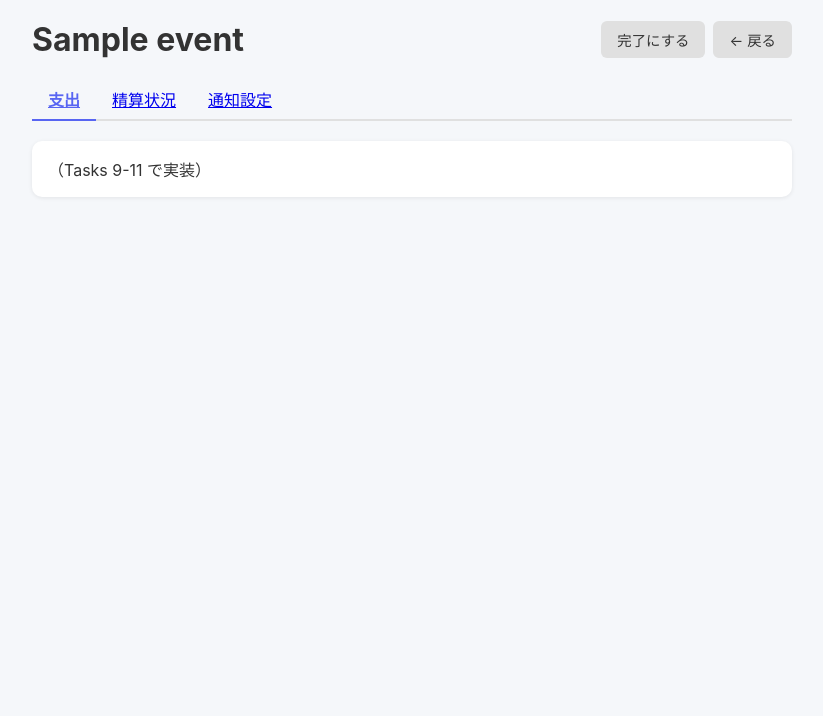
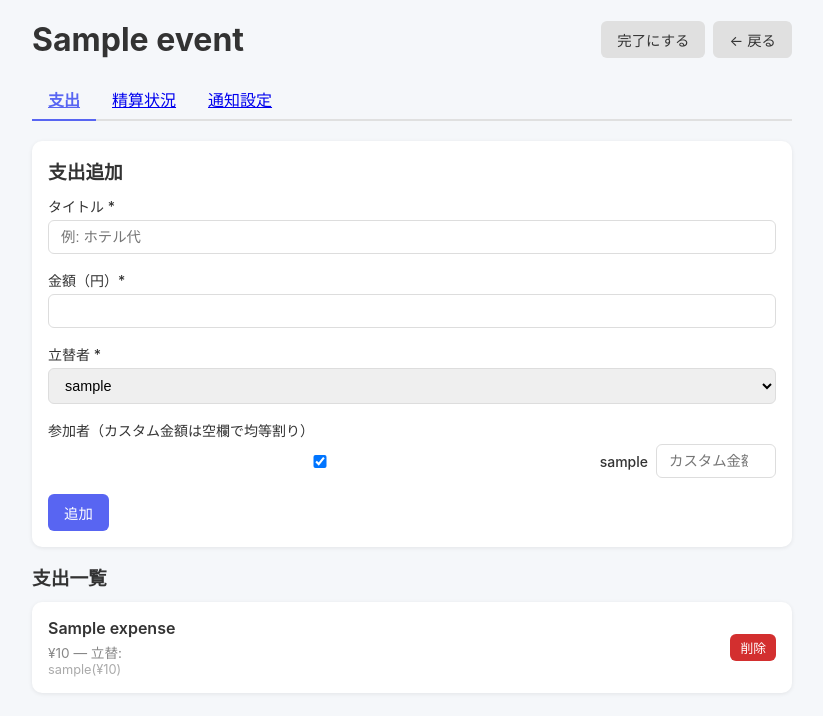
Before and after one commit to ZakkyR/walican_reminder, a FastAPI app: page /events/1 in a window 1280 px wide. Shown: the part 49-765 px from the top of the page, without its empty margins (228-1051 px from the left). Run offline with FastAPI, Linux system fonts and the light colour scheme; the visitor is signed in with stand-in values (Sample User, id 1); tables that the repository leaves empty hold one stand-in row (values such as "Sample post"); some libraries are stand-ins or nearby versions.

Commit message:
feat: expense management with settlement recalculation

```diff
--- a/app/main.py
+++ b/app/main.py
@@ -2,7 +2,7 @@ from fastapi import FastAPI
 from fastapi.staticfiles import StaticFiles
 from starlette.middleware.sessions import SessionMiddleware
 from app.config import settings
-from app.routers import auth, home, groups, events
+from app.routers import auth, home, groups, events, expenses
 
 app = FastAPI(title="Walican Reminder")
 app.add_middleware(SessionMiddleware, secret_key=settings.session_secret)
@@ -11,3 +11,4 @@ app.include_router(auth.router)
 app.include_router(home.router)
 app.include_router(groups.router)
 app.include_router(events.router)
+app.include_router(expenses.router)
--- a/app/templates/events/partials/expenses_tab.html
+++ b/app/templates/events/partials/expenses_tab.html
@@ -1 +1,58 @@
-<div class="card"><p>（Tasks 9-11 で実装）</p></div>
+<div class="card" style="margin-bottom:16px;">
+  <h3 style="margin-bottom:12px;">支出追加</h3>
+  <form method="post" action="/events/{{ event.id }}/expenses">
+    <div class="form-group">
+      <label>タイトル *</label>
+      <input type="text" name="title" required placeholder="例: ホテル代">
+    </div>
+    <div class="form-group">
+      <label>金額（円）*</label>
+      <input type="number" name="total_amount" required min="1">
+    </div>
+    <div class="form-group">
+      <label>立替者 *</label>
+      <select name="paid_by" required>
+        {% for p in participants %}
+          <option value="{{ p.id }}">{{ p.discord_username }}</option>
+        {% endfor %}
+      </select>
+    </div>
+    <div class="form-group">
+      <label>参加者（カスタム金額は空欄で均等割り）</label>
+      {% for p in participants %}
+        <div style="display:flex;align-items:center;gap:8px;margin-bottom:4px;">
+          <input type="checkbox" name="participant_ids" value="{{ p.id }}" id="p_{{ p.id }}" checked>
+          <label for="p_{{ p.id }}" style="margin:0;flex:1;">{{ p.discord_username }}</label>
+          <input type="number" name="custom_amounts" placeholder="カスタム金額" style="width:120px;">
+        </div>
+      {% endfor %}
+    </div>
+    <button type="submit" class="btn btn-primary">追加</button>
+  </form>
+</div>
+
+<h3 style="margin-bottom:12px;">支出一覧</h3>
+{% for expense in event.expenses %}
+  <div class="card" style="margin-bottom:8px;">
+    <div style="display:flex;justify-content:space-between;align-items:center;">
+      <div>
+        <div class="card-title">{{ expense.title }}</div>
+        <div style="font-size:0.85rem;color:#888;">¥{{ "{:,}".format(expense.total_amount|int) }} — 立替: {{ expense.payer.discord_username }}</div>
+        <div style="font-size:0.8rem;color:#aaa;">
+          {% for ep in expense.participants %}{{ ep.user.discord_username }}{% if ep.custom_amount %}(¥{{ ep.custom_amount|int }}){% endif %}{% if not loop.last %}、{% endif %}{% endfor %}
+        </div>
+      </div>
+      <form method="post" action="/events/{{ event.id }}/expenses/{{ expense.id }}?_method=DELETE" style="display:inline;">
+        <input type="hidden" name="_method" value="DELETE">
+        <button type="submit" class="btn btn-danger" style="padding:4px 10px;font-size:0.8rem;"
+          onclick="return confirm('削除しますか？')"
+          hx-delete="/events/{{ event.id }}/expenses/{{ expense.id }}"
+          hx-confirm="削除しますか？"
+          hx-target="closest .card"
+          hx-swap="outerHTML">削除</button>
+      </form>
+    </div>
+  </div>
+{% else %}
+  <p style="color:#888;">支出がまだありません。</p>
+{% endfor %}
```
Also changed, not shown: app/routers/expenses.py (added, +63 -0 lines), tests/test_expenses.py (added, +62 -0 lines).
